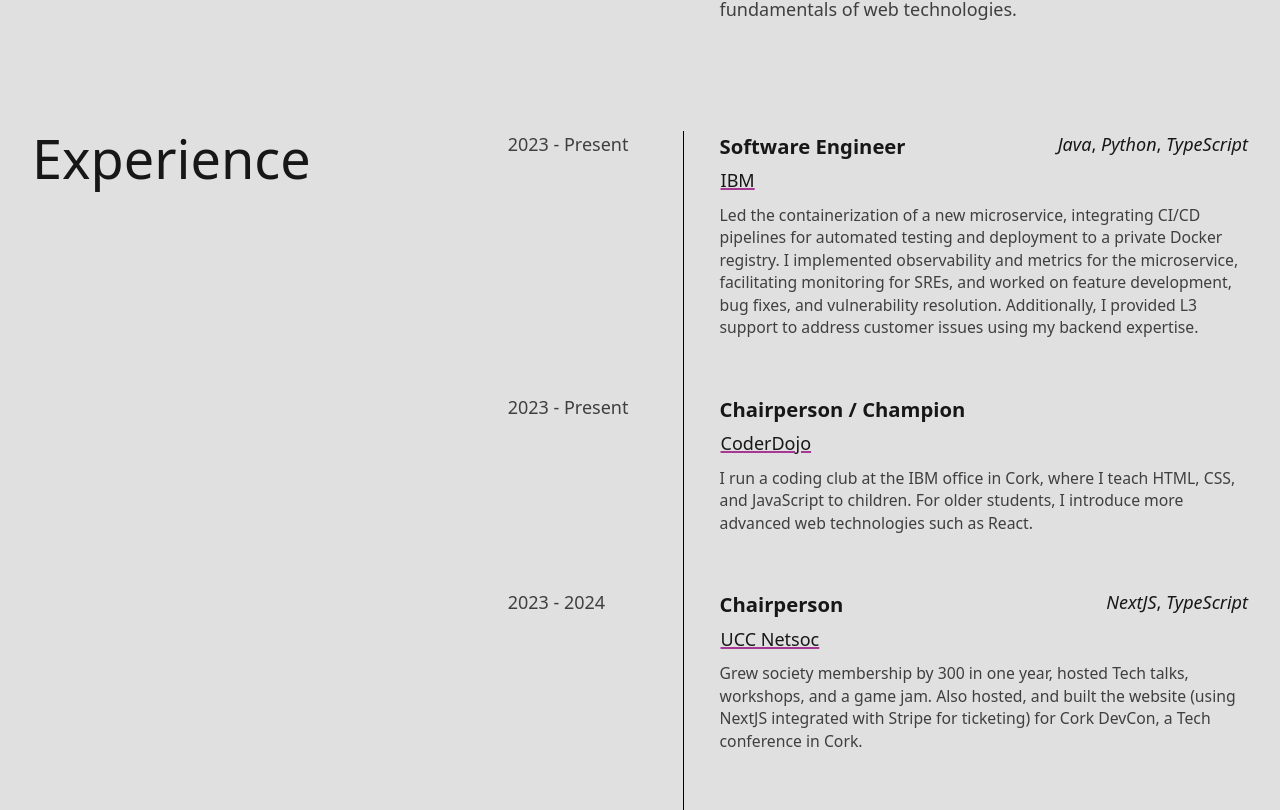
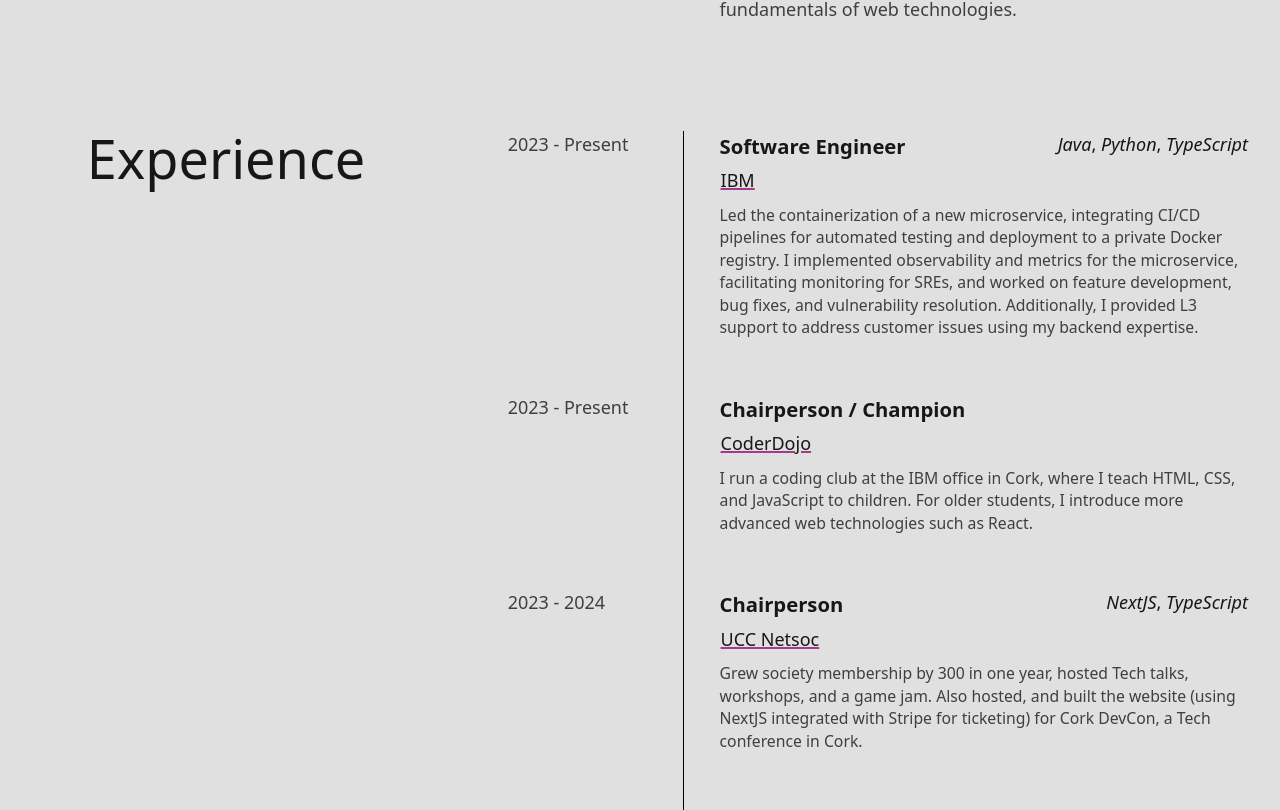
Before and after one commit to gal/galligan.dev, a Next.js app: page / in a window 1280 px wide. Shown: the part 630-1440 px from the top of the page. Built offline with nearby package versions, Linux system fonts and the light colour scheme.

Commit message:
updated style for section headers

```diff
--- a/components/main/ExperienceSection.tsx
+++ b/components/main/ExperienceSection.tsx
@@ -13,7 +13,7 @@
     return (
         <section id="experience" className="mx-auto w-[95dvw] max-w-[1280px]">
             <div className="grid md:grid-cols-3 h-full justify-center">
-                <div className="col-span-1">
+                <div className="text-5xl mb-4 mr-16 text-right">
                     <h1 className="text-5xl">Experience</h1>
                 </div>
                 <div className="col-span-2">
--- a/components/main/ProjectsSection.tsx
+++ b/components/main/ProjectsSection.tsx
@@ -13,7 +13,7 @@
     return (
         <section id="projects" className="mx-auto w-[95dvw] max-w-[1280px]">
             <div className="w-full grid md:grid-cols-3 h-full justify-center">
-                <div className="md:col-span-1 mb-4 mr-16 text-right">
+                <div className="text-5xl mb-4 mr-16 text-right">
                     <h1 className="text-5xl">Projects</h1>
                 </div>
                 <div className="col-span-2">
```
